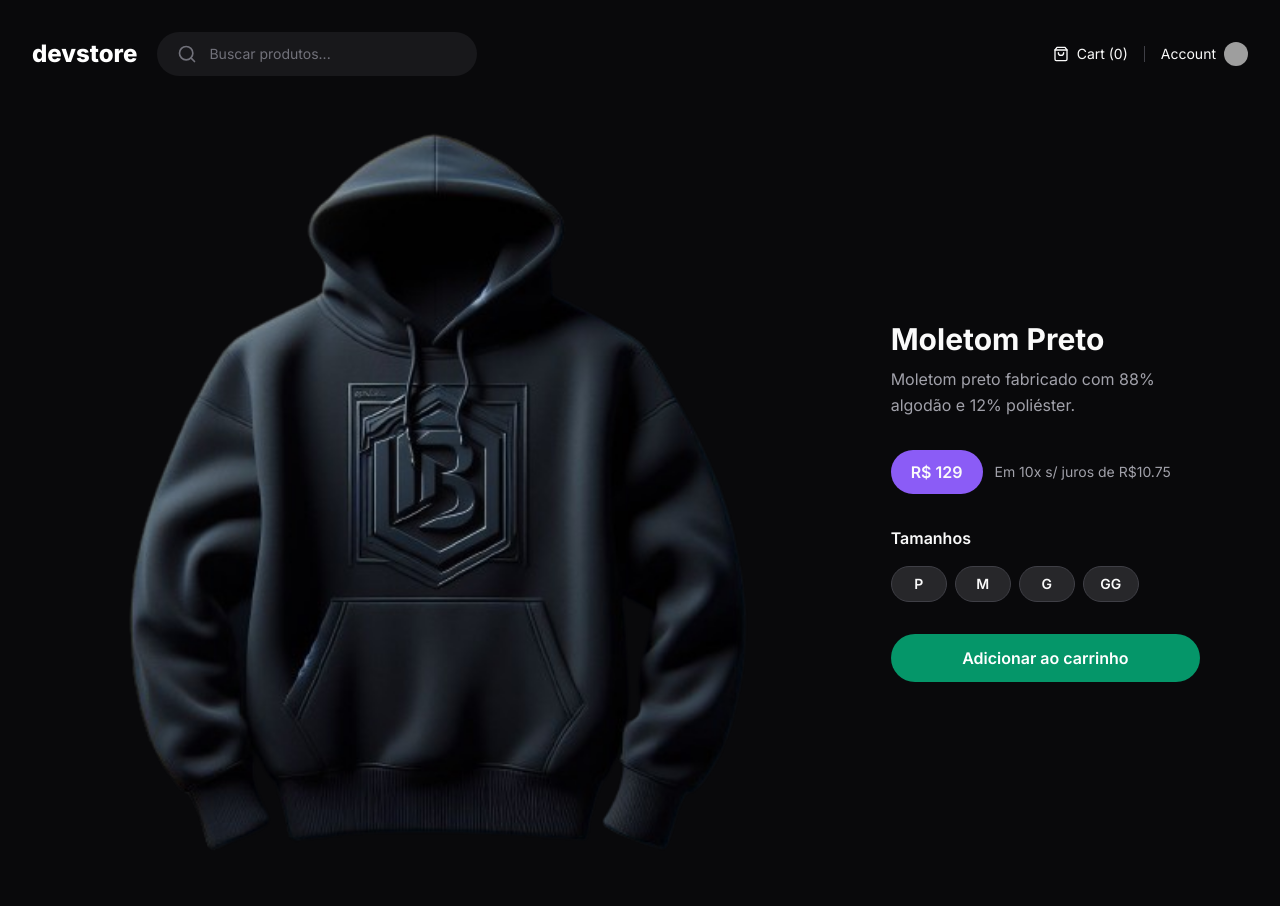
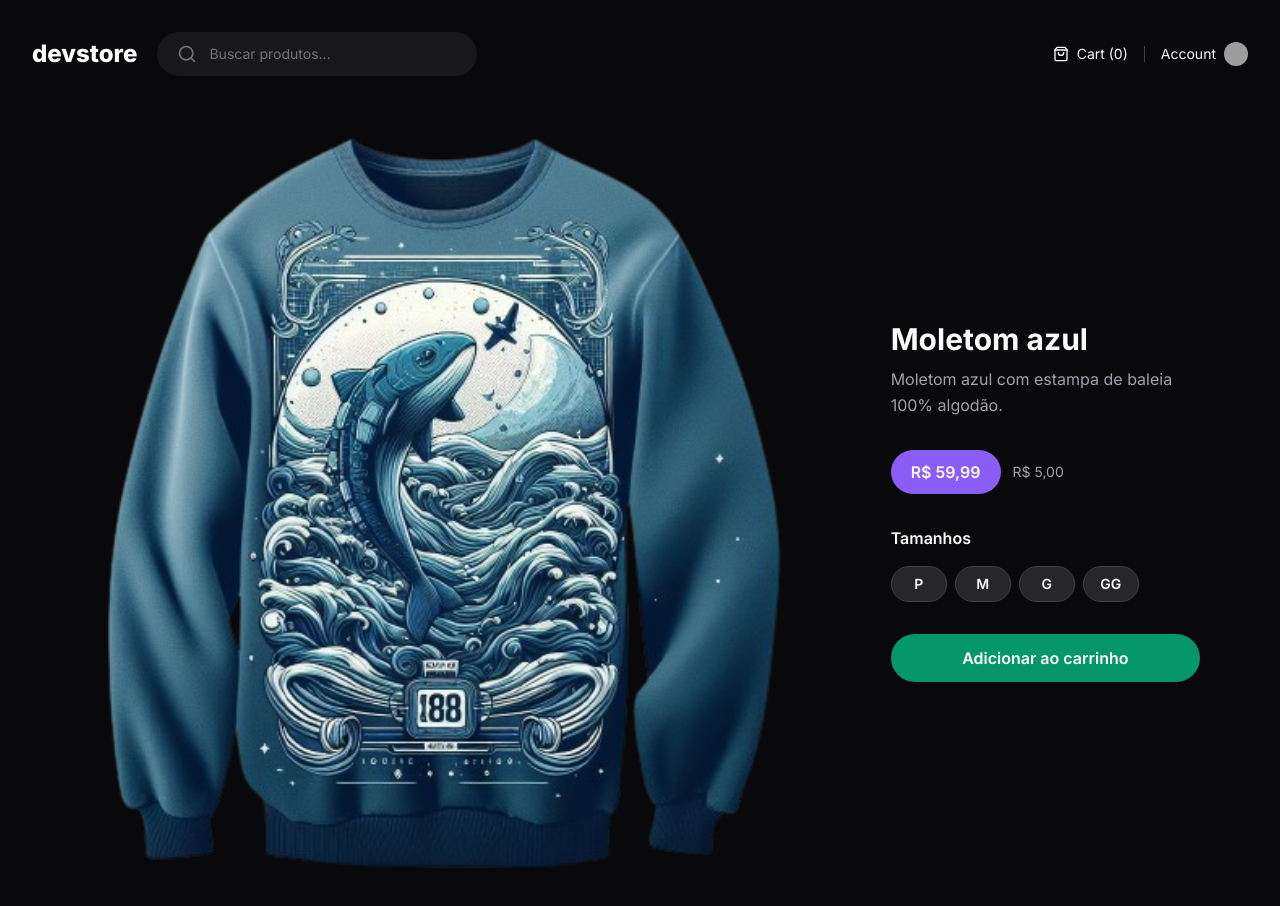
Before and after one commit to Mp455/devstore, a Next.js app: page /product/moletom-azul in a window 1280 px wide. Shown: the top 906 px of the page. Built offline with nearby package versions, Linux system fonts and the light colour scheme; no server answers; grey boxes are pictures that could not be loaded.

Commit message:
feat: fetch data to products

```diff
--- a/src/app/(store)/(home)/page.tsx
+++ b/src/app/(store)/(home)/page.tsx
@@ -20,7 +20,7 @@ export default async function Home() {
   return (
     <div className="grid max-h-[860px] grid-cols-9 grid-rows-6 gap-6">
       <Link
-        href={`/products/${highlightedProducts.slug}`}
+        href={`/product/${highlightedProducts.slug}`}
         className="group relative col-span-6 row-span-6 rounded-lg bg-zinc-900 overflow-hidden flex justify-center items-end"
       >
         <Image
--- a/src/app/(store)/product/[slug]/page.tsx
+++ b/src/app/(store)/product/[slug]/page.tsx
@@ -1,11 +1,32 @@
+import { api } from "@/data/api";
+import { Product } from "@/data/types/product";
 import Image from "next/image";
 
-export default function ProductPage() {
+interface ProductProps {
+  params: {
+    slug: string;
+  };
+}
+
+async function getProduct(slug: string): Promise<Product> {
+  const response = await api(`/products/${slug}`, {
+    next: {
+      revalidate: 60 * 60,
+    },
+  });
+
+  const product = await response.json();
+  return product;
+}
+
+export default async function ProductPage({ params }: ProductProps) {
+  const product = await getProduct(params.slug);
+
   return (
     <div className="relative grid max-h-[860px] grid-cols-3">
       <div className=" col-span-2 overflow-hidden">
         <Image
-          src="/moletom-preto.png"
+          src={product.image}
           alt=""
           width={1000}
           height={1000}
@@ -14,18 +35,24 @@ export default function ProductPage() {
       </div>
 
       <div className="flex flex-col justify-center px-12">
-        <h1 className="text-3xl font-bold leading-tight">Moletom Preto</h1>
+        <h1 className="text-3xl font-bold leading-tight">{product.title}</h1>
 
         <p className="mt-2 leading-relaxed text-zinc-400">
-          Moletom preto fabricado com 88% algodão e 12% poliéster.
+          {product.description}
         </p>
 
         <div className="mt-8 flex items-center gap-3">
           <span className="inline-block rounded-full bg-violet-500 px-5 py-2.5 font-semibold">
-            R$ 129
+            {product.price.toLocaleString("pt-BR", {
+              style: "currency",
+              currency: "BRL",
+            })}
           </span>
           <span className="text-sm text-zinc-400">
-            Em 10x s/ juros de R$10.75
+            {(product.price / 12).toLocaleString("pt-BR", {
+              style: "currency",
+              currency: "BRL",
+            })}
           </span>
         </div>
 
--- /dev/null
+++ b/src/app/api/products/[slug]/route.ts
@@ -0,0 +1,17 @@
+import { z } from "zod";
+import data from "../data.json";
+export async function GET(
+  _: Request,
+  { params }: { params: { slug: string } }
+) {
+  await new Promise((resolve) => setTimeout(resolve, 1000));
+
+  const slug = z.string().parse(params.slug);
+
+  const product = data.products.find((product) => product.slug === slug);
+
+  if (!product) {
+    return Response.json({ message: "Product not found" }, { status: 400 });
+  }
+  return Response.json(product);
+}
```
